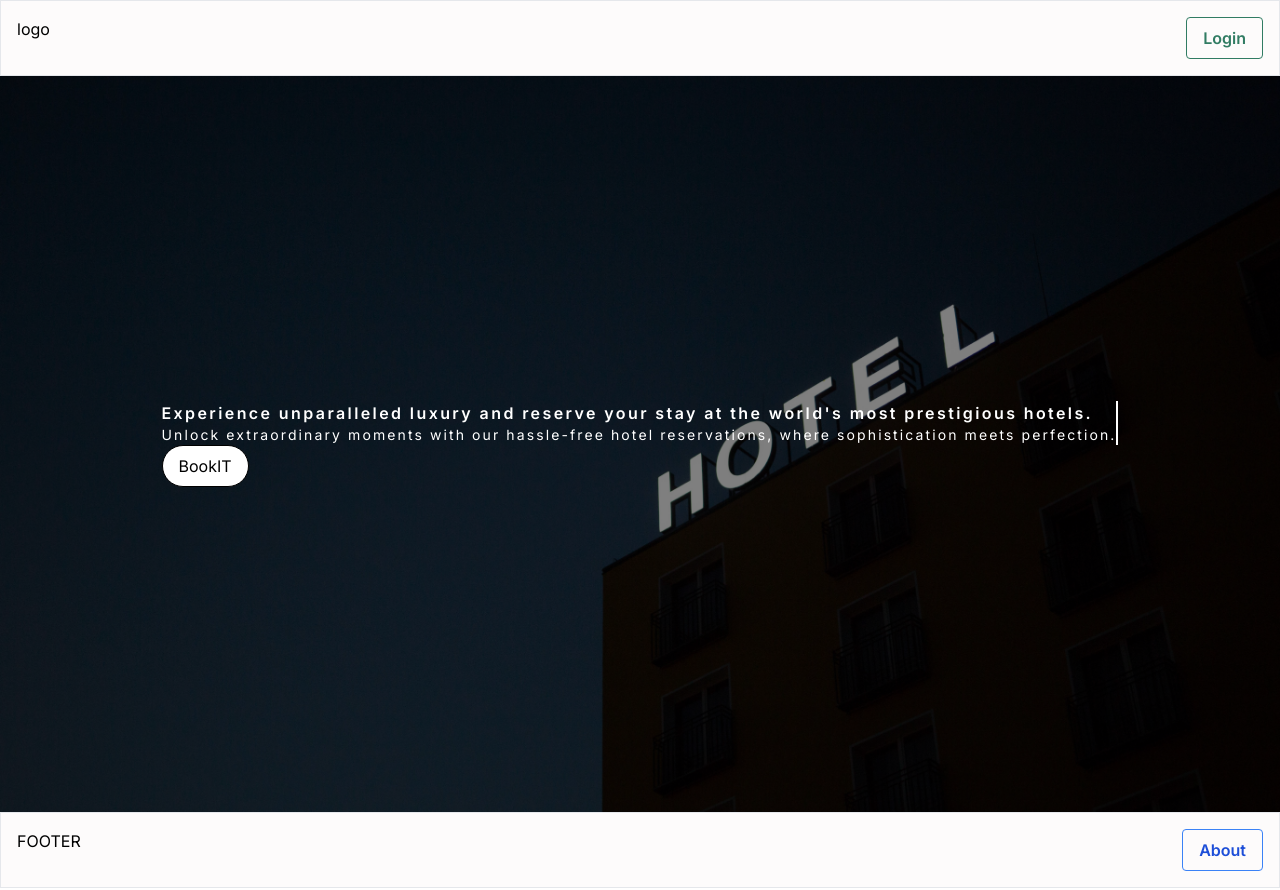
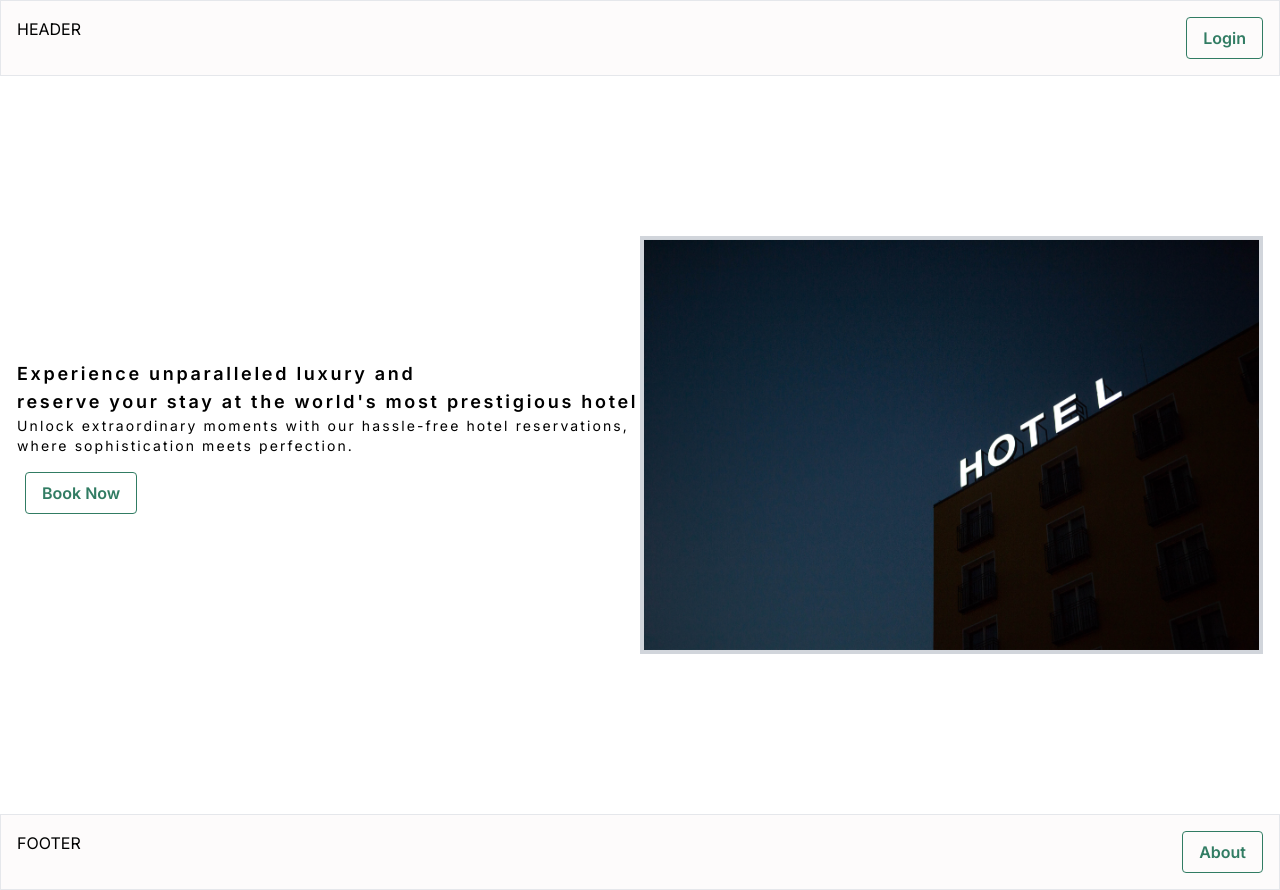
Before and after one commit to lodgingzeus/bookit, a Next.js app: page / in a window 1280 px wide. Built offline with nearby package versions, Linux system fonts and the light colour scheme.

Commit message:
herosection update

```diff
--- a/src/app/page.tsx
+++ b/src/app/page.tsx
@@ -1,9 +1,9 @@
 /* eslint-disable react/no-unescaped-entities */
 'use client';
-import './globals.css';
-import React, { useEffect, useState } from 'react';
+import './globals.css'
 import Header from '@/components/Header/page';
 import Footer from '@/components/Footer/page';
+import React, { useEffect, useState } from 'react';
 import Image from 'next/image';
 import img from 'src/app/images/img.jpg';
 
@@ -20,27 +20,33 @@ export default function Home() {
         <Header />
       </header>
       <main className="flex-grow">
-        <div className="flex justify-center">
+        <div className="flex justify-center border border-solid border-transparent ">
           <div className="w-full relative">
-            <div className="h-[calc(100vh-64px)]">
-              <Image src={img} alt="Hotel" className="object-cover h-full w-full filter brightness-55 hover:brightness-100 transition duration-500 ease-in-out" />
-            </div>
-            <div className="absolute flex flex-col items-center justify-center w-full h-full top-0 left-0 bg-black bg-opacity-50 ">
-              <div className="p-8">
+            <div className="h-[calc(100vh-64px)] flex items-center">
+              <div className="w-1/2 pl-4">
                 {showContent && (
                   <div className="typewriter">
-                    <p className="text-white text-base font-semibold mb-4">
-                      Experience unparalleled luxury and reserve your stay at the world's most prestigious hotels.
+                    <p className="text-black text-lg font-semibold mb-4">
+                      Experience unparalleled luxury and <br /> reserve your stay at the world's most prestigious hotels.
                     </p>
-                    <p className="text-white text-sm mb-8">
-                      Unlock extraordinary moments with our hassle-free hotel reservations, where sophistication meets perfection.
+                    <p className="text-black text-sm mb-8">
+                      Unlock extraordinary moments with our hassle-free hotel reservations,<br /> where sophistication meets perfection.
                     </p>
+                    <button className="bg-transparent hover:bg-[#D03F71] text-[#317C63] font-semibold hover:text-white mx-2 my-4 py-2 px-4 border border-[#317C63] hover:border-transparent rounded">
+                      Book Now
+                    </button>
                   </div>
                 )}
-                <div className="flex">
-                  <button className="bg-white text-black hover:bg-black hover:text-white border border-black hover:border-transparent rounded-full py-2 px-4 transition duration-500 ease-in-out">
-                    BookIT
-                  </button>
+              </div>
+              <div className="absolute right-0 top-1/2 transform -translate-y-1/2 w-1/2 pr-4">
+                <div className="relative overflow-hidden">
+                  <div className="border-4 border-gray-300 transition-all duration-300 ease-in-out transform hover:scale-110 hover:border-transparent">
+                    <Image
+                      src={img}
+                      alt="Hotel"
+                      className="object-cover h-full w-full filter brightness-55 transition-all duration-300 ease-in-out hover:brightness-100"
+                    />
+                  </div>
                 </div>
               </div>
             </div>
--- a/src/components/Footer/page.tsx
+++ b/src/components/Footer/page.tsx
@@ -6,7 +6,7 @@ const Footer = () => {
       <>
           <footer className="flex justify-between border p-4 bg-[#fdfbfb]">
               <div>FOOTER</div>
-              <Link href="#" className="bg-transparent hover:bg-blue-500 text-blue-700 font-semibold hover:text-white py-2 px-4 border border-blue-500 hover:border-transparent rounded">About</Link>
+              <Link href="#" className="bg-transparent hover:bg-[#D03F71] text-[#317C63] font-semibold hover:text-white py-2 px-4 border border-[#317C63] hover:border-transparent rounded">About</Link>
           </footer>
       </>
     )
--- a/src/components/Header/page.tsx
+++ b/src/components/Header/page.tsx
@@ -5,7 +5,7 @@ const Header = () => {
     return (
       <>
           <header className="flex justify-between border p-4 bg-[#fdfbfb]">
-              <div>logo</div>
+              <div>HEADER</div>
               <Link href="/auth/signup" className="bg-transparent hover:bg-[#D03F71] text-[#317C63] font-semibold hover:text-white py-2 px-4 border border-[#317C63] hover:border-transparent rounded">Login</Link>
           </header>
       </>
```
